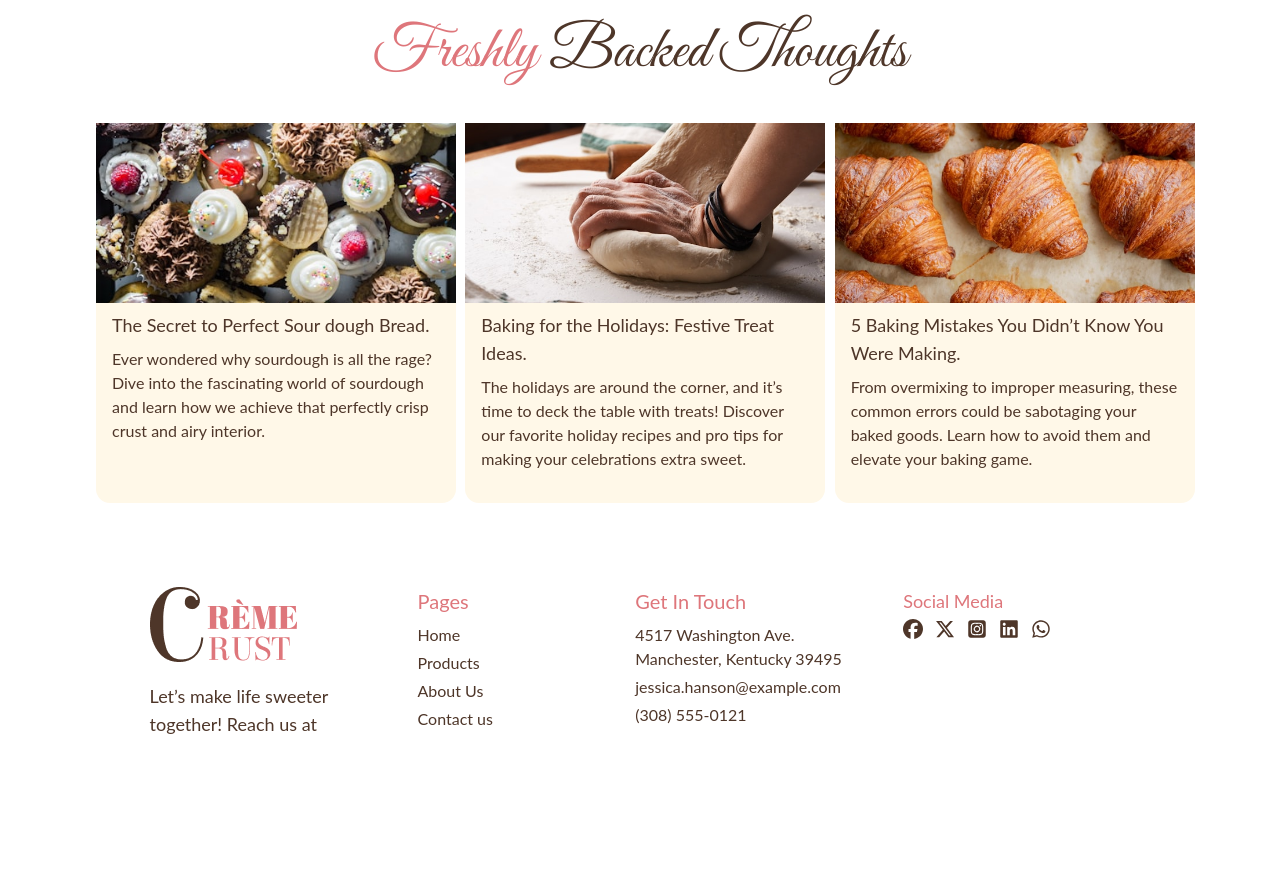
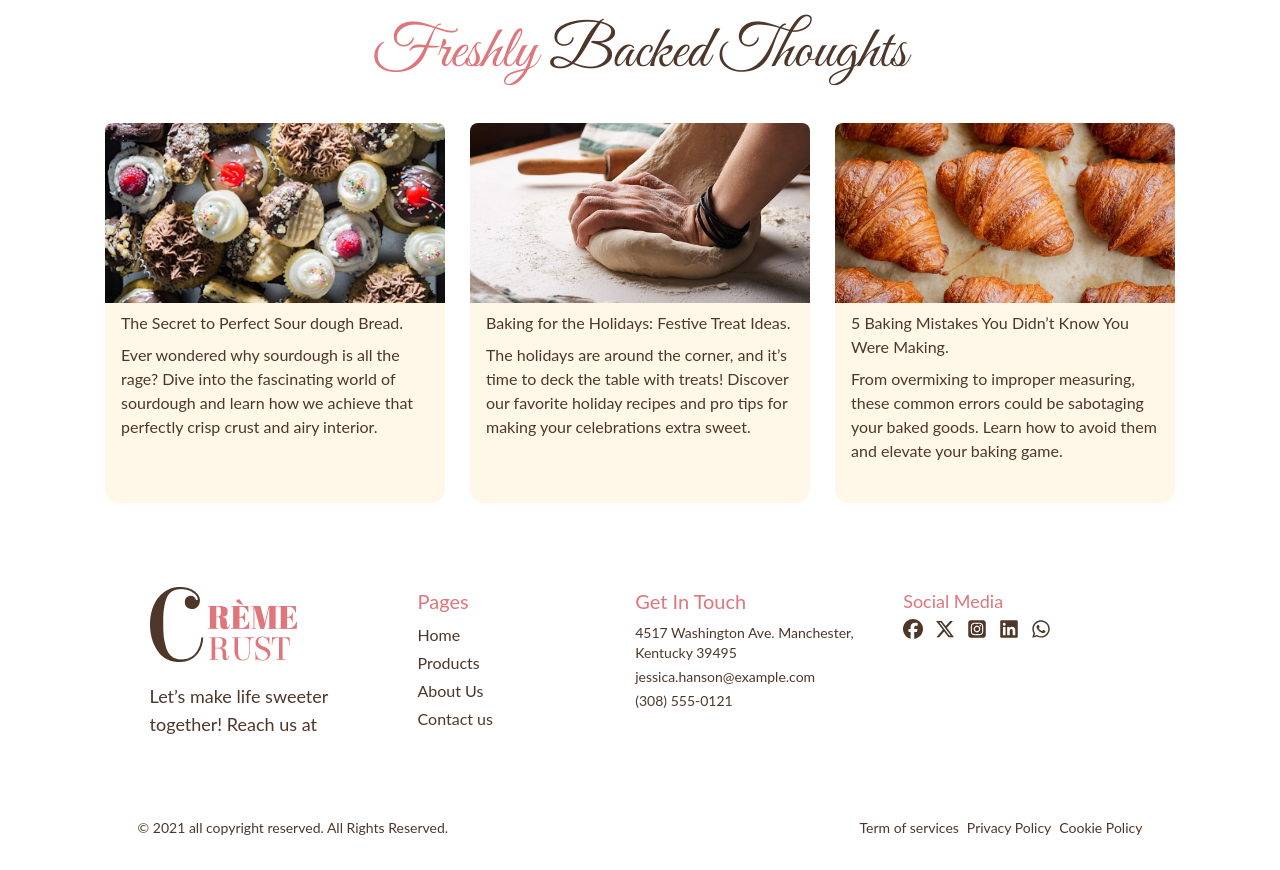
Before and after one commit to Maryammuhammadafzal/Bakery_Landing_Page, a Next.js app: page / in a window 1280 px wide. Shown: the part 3440-4310 px from the top of the page. Before the commit the page ends 4234 px from the top, so only its background shows below. Built offline with nearby package versions, Linux system fonts and the light colour scheme.

Commit message:
Completes

```diff
--- a/app/Blog/Page.jsx
+++ b/app/Blog/Page.jsx
@@ -29,18 +29,18 @@ const BlogPage = () => {
         <h2 className="text-primary 2xl:text-7xl text-center max-md:max-w-lg gap-2 xl:text-6xl lg:text-5xl md:text-4xl max-md:text-5xl">
                  <span className="text-secondary">Freshly</span> Backed Thoughts
         </h2>
-        <div className="w-full h-auto grid lato lg:grid-cols-3 md:grid-cols-2 grid-cols-1 gap-5 justify-center items-center">
+        <div className="w-full h-auto lato flex flex-wrap gap-4 justify-evenly items-center">
           {blog_data.map(({ title, image, description }, index) => (
-            <Card key={index} className="border-none bg-[#FFF8E8] py-0 shadow-none w-[360px] h-[380px]">
+            <Card key={index} className="border-none bg-[#FFF8E8] py-0 shadow-none w-[340px] h-[380px]">
               <CardContent className="flex px-0 w-full  h-auto rounded-md flex-col">
                 <Image
                   src={image}
                   width={200}
                   height={180}
                   alt={title}
-                  className="h-[180px] w-full object-cover"
+                  className="h-[180px] w-full rounded-tl-md rounded-tr-md object-cover"
                 />
-                <p className="text-primary px-4 py-2 text-lg">
+                <p className="text-primary px-4 py-2 text-base">
                   {title}
                 </p>
                 <p className="text-primary px-4 text-base">{description}</p>
--- a/components/Footer.jsx
+++ b/components/Footer.jsx
@@ -70,13 +70,13 @@ const Footer = () => {
               Get In Touch
             </h4>
             <ul className="list-none py-2 gap-1 flex flex-col ">
-              <li className="text-base font-[Nunito Sans]  font-[400] ">
+              <li className="text-sm font-[Nunito Sans]  font-[400] ">
                4517 Washington Ave. Manchester, Kentucky 39495
               </li>
-              <li className="text-base font-[Nunito Sans]  font-[400]">
+              <li className="text-sm font-[Nunito Sans]  font-[400]">
                 jessica.hanson@example.com
               </li>
-              <li className="text-base font-[Nunito Sans]  font-[400]">
+              <li className="text-sm font-[Nunito Sans]  font-[400]">
                (308) 555-0121
               </li>
             </ul>
@@ -93,20 +93,15 @@ const Footer = () => {
               <FaWhatsapp size={20}/>
 
             </div>
-            <div className="w-full min-sm:hidden flex justify-evenly items-center  text-white max-sm:flex-wrap max-sm:h-auto max-sm:gap-5">
-              {contact_data.map(({ name, link }) => (
-                <div
-                  key={name}
-                  className="w-[200px] flex flex-col max-sm:w-full"
-                >
-                  <h3 className="text-lg">{name}</h3>
-                  <a href="{link}" className="text-[14px]">
-                    {link}
-                  </a>
-                </div>
-              ))}
-            </div>
           </div>
+        </div>
+        <div className="copyright flex sm:flex-row flex-col gap-4 justify-between items-center w-full h-auto py-5">
+          <p className="md:text-sm text-xs">© 2021 all copyright reserved. All Rights Reserved.</p>
+          <ul className="flex gap-2 md:text-sm text-xs">
+            <li>Term of services</li>
+            <li>Privacy Policy</li>
+            <li>Cookie Policy</li>
+          </ul>
         </div>
       </div>
     </div>
```
